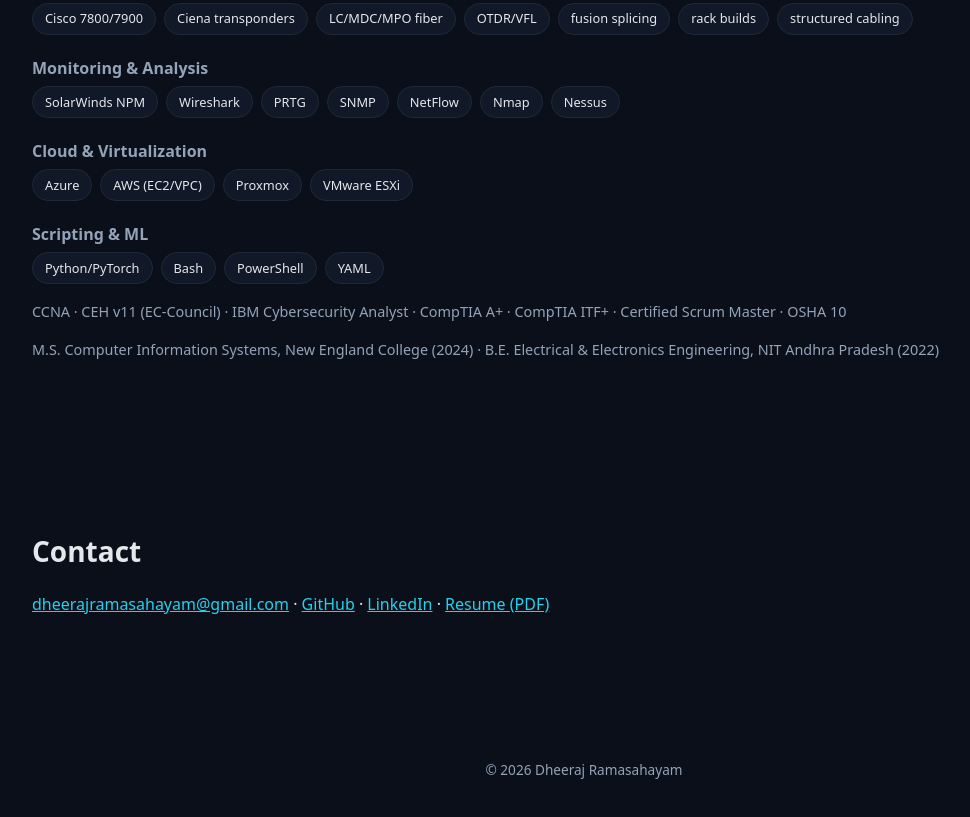
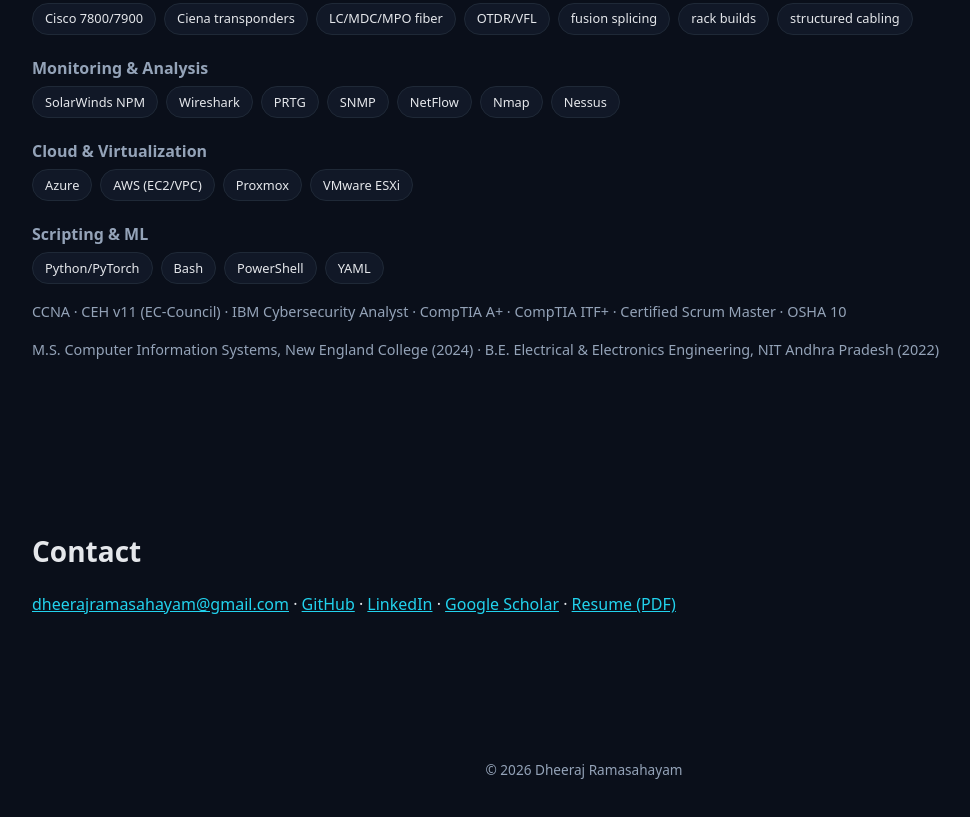
Before and after one commit to dheerajramasahayam/portfolio, a plain HTML site: page index.html in a window 1280 px wide. Shown: the part 6353-7170 px from the top of the page, without its empty margins (56-1026 px from the left). Drawn offline with Linux system fonts and the light colour scheme.

Commit message:
feat: link Google Scholar profile in contact section

```diff
--- a/index.html
+++ b/index.html
@@ -231,6 +231,7 @@
     <p><a href="mailto:dheerajramasahayam@gmail.com">dheerajramasahayam@gmail.com</a> ·
        <a href="https://github.com/dheerajramasahayam">GitHub</a> ·
        <a href="https://www.linkedin.com/in/dheeraj-ramasahayam">LinkedIn</a> ·
+       <a href="https://scholar.google.com/citations?user=L2na4nMAAAAJ&hl=en">Google Scholar</a> ·
        <a href="assets/resume/Dheeraj_Ramasahayam_Resume.pdf">Resume (PDF)</a></p>
   </section>
 </main>
```
